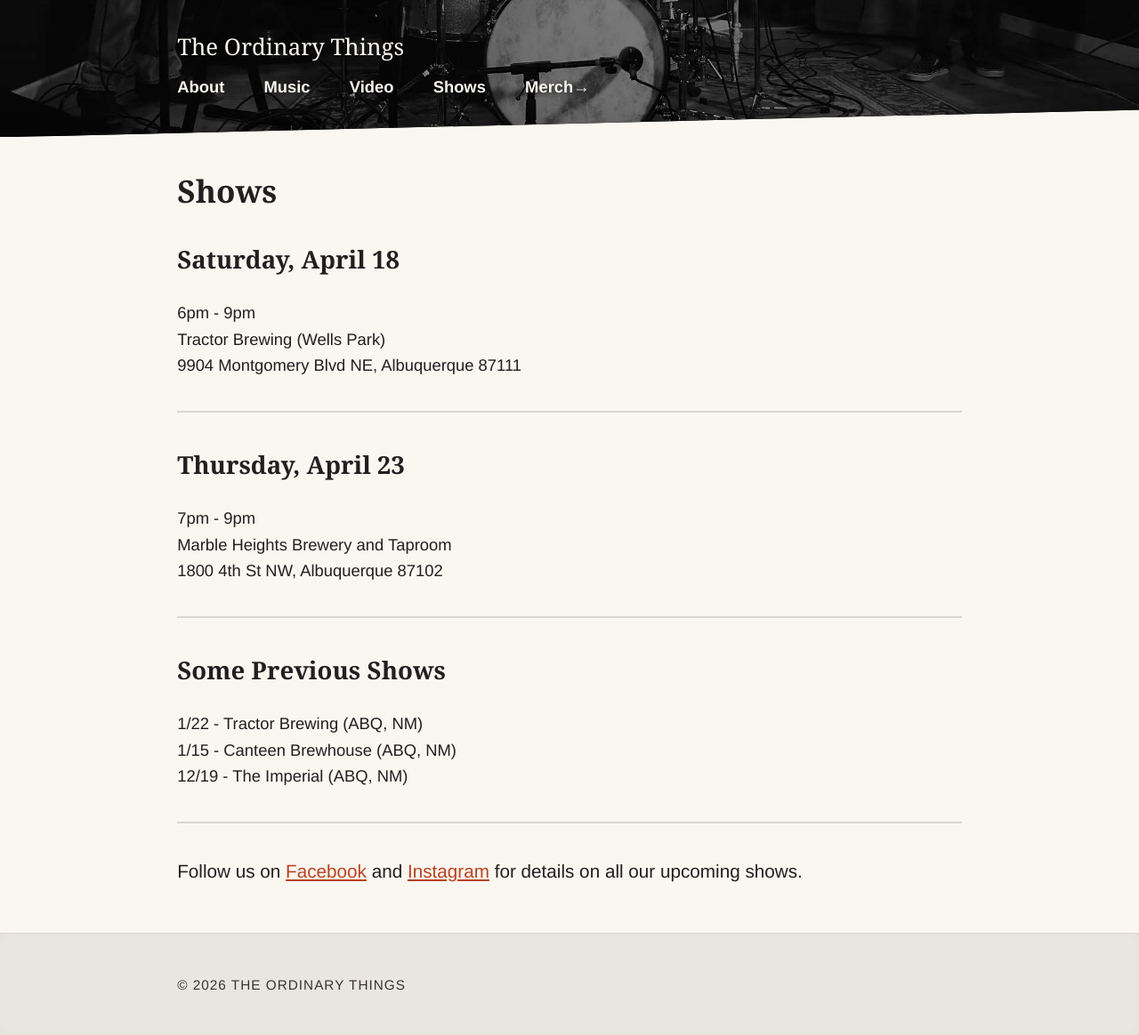
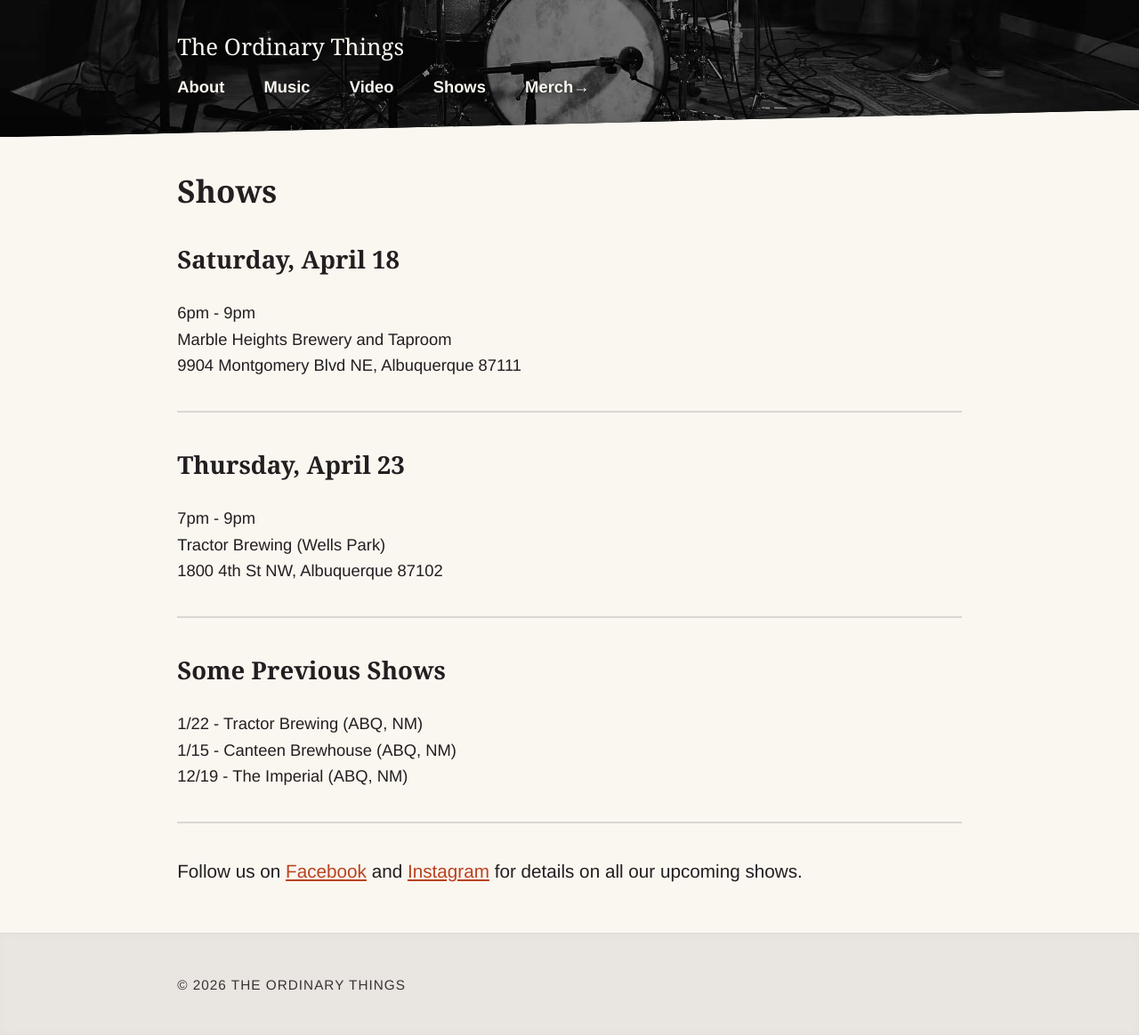
Before and after one commit to nsmsn/theordinarythings, a Jekyll site: the page built from shows.md, in a window 1280 px wide. Shown: the whole page at 89% size. Built offline with Jekyll 4.4.1, drawn with Linux system fonts in a browser that asks for light colours; some web fonts are replaced; part of the change alters nothing that is shown.

```diff
--- a/shows.md
+++ b/shows.md
@@ -1,20 +1,20 @@
 ---
 title: Shows
-date: 2025-12-09 14:03:00 -07:00
+date: 2026-04-05 14:03:00 -06:00
 permalink: "/shows/"
 layout: page
 ---
 
 ## Saturday, April 18
 6pm - 9pm<br>
-Tractor Brewing (Wells Park)<br>
+Marble Heights Brewery and Taproom <br>
 9904 Montgomery Blvd NE, Albuquerque 87111
 
 ---
 
 ## Thursday, April 23
 7pm - 9pm<br>
-Marble Heights Brewery and Taproom <br>
+Tractor Brewing (Wells Park)<br>
 1800 4th St NW, Albuquerque 87102
 
 ---
```
